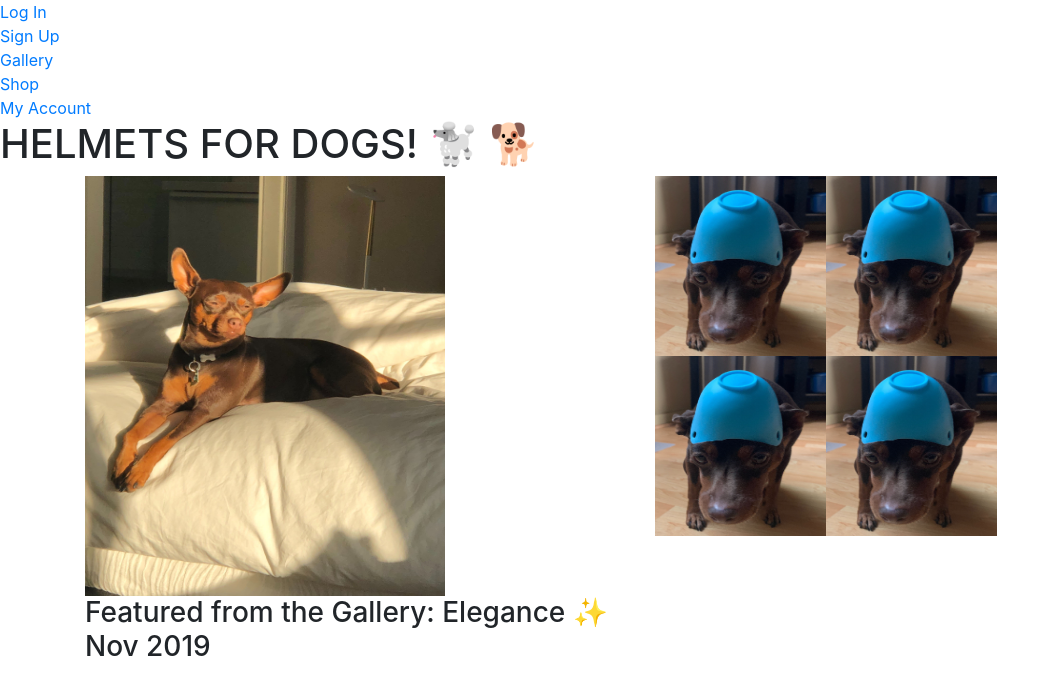
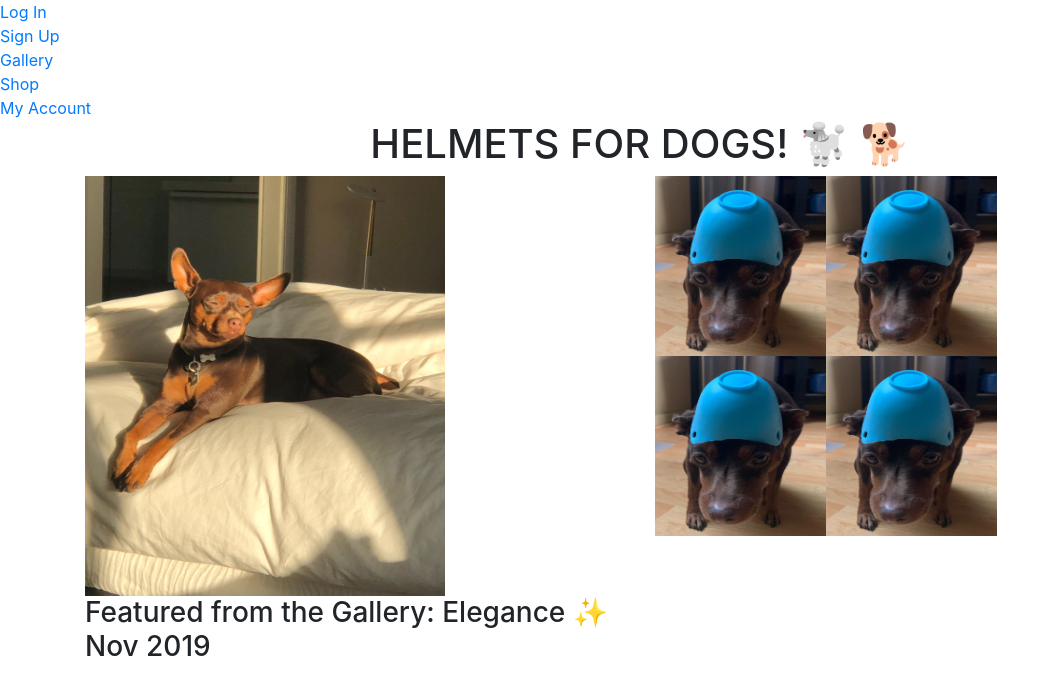
Before and after one commit to Emily-Rose-K/helmetsfordogs-frontend, a React (Create React App) app: page / in a window 1280 px wide. Shown: the top 694 px of the page, without its empty margins (0-1059 px from the left). Built offline with nearby package versions, Linux system fonts and the light colour scheme; no server answers.

Commit message:
centered banner

```diff
--- a/src/components/Banner.js
+++ b/src/components/Banner.js
@@ -1,8 +1,12 @@
 import React from 'react';
+import { Container, Row, Col } from 'react-bootstrap';
 
 export default function Banner() {
     return(
-        <h1>HELMETS FOR DOGS! 🐩 🐕</h1>
-
+        <Container fluid>
+            <Row>
+                <Col><h1 className="text-center">HELMETS FOR DOGS! 🐩 🐕</h1></Col>
+            </Row>
+        </Container>
     )
 }
```
